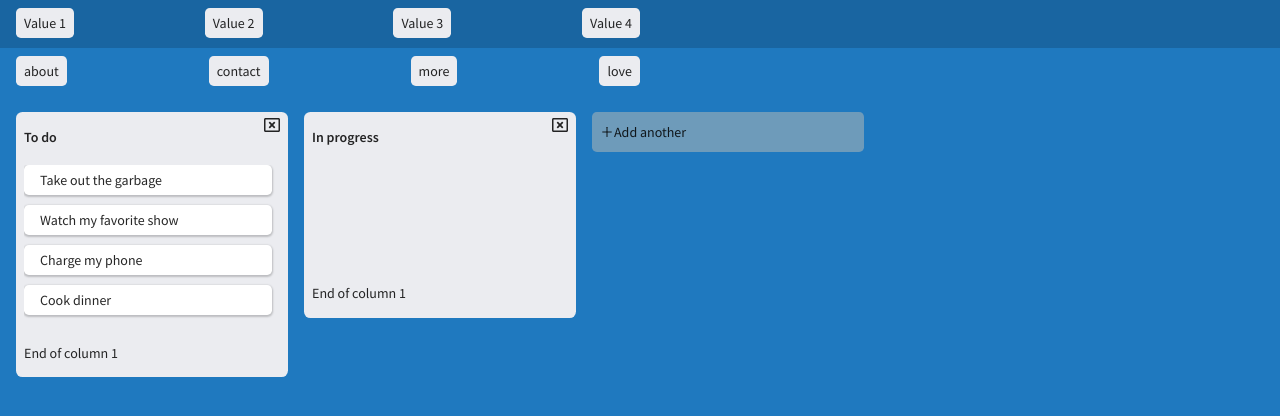
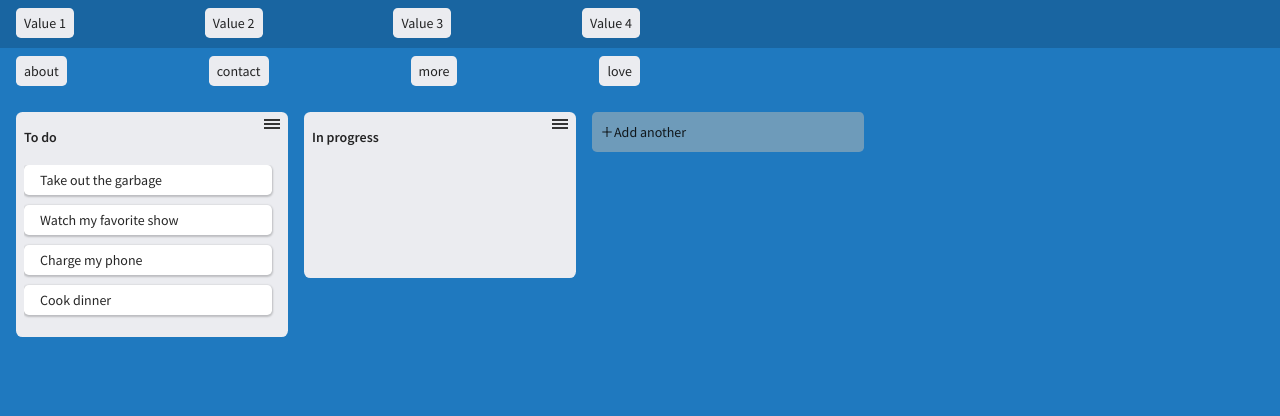
Before and after one commit to tienpham212/Trello-clone, a React (Create React App) app in the folder client/: page / in a window 1280 px wide. Shown: the top 416 px of the page. Built offline with nearby package versions, Linux system fonts and the light colour scheme.

Commit message:
Add new card column

```diff
--- a/client/src/components/BoardColumn/BoardColumn.module.css
+++ b/client/src/components/BoardColumn/BoardColumn.module.css
@@ -106,14 +106,27 @@
     top: .5rem;
 }
 
+.iconClose {
+    color: red;
+    font-size: 1.2rem;
+    cursor: pointer;
+    position: absolute;
+    right: 2rem;
+    top: .5rem;
+}
+
 .inputGroup {
     position: relative;
     width: 100%;
 }
-.iconClose {
+.iconCloseMenu {
     font-size: 1rem;
     cursor: pointer;
     position: absolute;
     right: .5rem;
     top: .3rem;
 }
+
+.sideMenuItem {
+    cursor: pointer;
+}
--- a/client/src/components/BoardColumn/components/BoardColumnSection/index.tsx
+++ b/client/src/components/BoardColumn/components/BoardColumnSection/index.tsx
@@ -18,8 +18,10 @@ import TaskColumn from "../../../TaskColumn";
 
 //REDUX
 import {connect, ConnectedProps} from "react-redux";
-import {editColumnTitle, deleteColumn} from "../../../../redux/features/boardSlice";
+import {editColumnTitle, deleteColumn, addNewCardToColumn} from "../../../../redux/features/boardSlice";
 import {RootState} from "../../../../redux/store";
+import MenuIcon from "../../../MenuIcon";
+import testThunk from "../../../../redux/thunks/collumnThunk";
 
 
 
@@ -30,9 +32,19 @@ interface BoardColumnSectionProps extends React.HTMLAttributes<HTMLDivElement> ,
   innerRef: any;
 }
 class BoardColumnSection extends React.Component<BoardColumnSectionProps> {
-  state: {isTitleClick: boolean; columnTitle: string} = {
+
+  state: {
+    isTitleClick: boolean;
+    columnTitle: string;
+    addCardContent: string;
+    isMenuOpen: boolean;
+    isCardAddClick: boolean;
+  } = {
     isTitleClick: false,
     columnTitle: "",
+    isMenuOpen: false,
+    isCardAddClick: false,
+    addCardContent: "",
   };
 
   constructor(props) {
@@ -47,7 +59,6 @@ class BoardColumnSection extends React.Component<BoardColumnSectionProps> {
         isTitleClick: false,
         columnTitle: this.props.taskColumn?.title,
       });
-
     }
   }
 
@@ -61,12 +72,21 @@ class BoardColumnSection extends React.Component<BoardColumnSectionProps> {
   }
 
   render() {
-    const {taskColumn, provided, innerRef, cards, editColumnTitle, deleteColumn} = this.props;
+    const {
+      taskColumn,
+      provided,
+      innerRef,
+      cards,
+      editColumnTitle,
+      deleteColumn,
+      addNewCardToColumn,
+      testThunk
+    } = this.props;
     let {cardOrder, id, title} = taskColumn;
 
     const handleInput = (e) => {
-      const value = e.target.value;
-      this.setState({...this.state, columnTitle: value});
+      const {value, name} = e.target;
+      this.setState({...this.state, [name]: value});
     };
 
     const hanldeTitleChange = () => {
@@ -85,6 +105,15 @@ class BoardColumnSection extends React.Component<BoardColumnSectionProps> {
 
     const handleDeleteColumn = () => {
       deleteColumn({columnId: id});
+    };
+
+    const confirmAddCard = () => {
+      addNewCardToColumn({columnId: id , cardContent: this.state.addCardContent});
+      this.setState({...this.state, isCardAddClick: false, addCardContent: ""});
+    }
+
+    const closeAddCard = () => {
+      this.setState({...this.state, isCardAddClick: false, addCardContent: ""});
     }
 
     return (
@@ -106,6 +135,7 @@ class BoardColumnSection extends React.Component<BoardColumnSectionProps> {
                 {this.state.isTitleClick ? (
                   <div className={styles.inputGroup}>
                     <Input
+                      name="columnTitle"
                       value={this.state.columnTitle}
                       onChange={handleInput}
                       onKeyDown={handleTitleChangeOnKeyDown}
@@ -120,20 +150,65 @@ class BoardColumnSection extends React.Component<BoardColumnSectionProps> {
                 )}
               </div>
               {!this.state.isTitleClick && (
+                <MenuIcon
+                  handleClick={() => {
+                    this.setState({
+                      ...this.state,
+                      isMenuOpen: !this.state.isMenuOpen,
+                    });
+                  }}
+                  isMenuOpen={this.state.isMenuOpen}
+                  cssClass={styles.iconCloseMenu}
+                  title="List Actions"
+                  content={
+                    <div>
                       <Popconfirm
                         title="Are you sure to delete this task?"
                         onConfirm={handleDeleteColumn}
                         okText="Yes"
-                  cancelText="No">
-                  <FaRegWindowClose
-                    className={styles.iconClose}
-                    // onClick={handleDeleteColumn}
+                        cancelText="No"
+                        placement="right">
+                        <p className={styles.sideMenuItem}>Delete Column...</p>
+                      </Popconfirm>
+                      <p
+                        className={styles.sideMenuItem}
+                        onClick={() => {
+                          this.setState({
+                            ...this.state,
+                            isCardAddClick: true,
+                            isMenuOpen: false,
+                          });
+                        }}>
+                        Add Card...
+                      </p>
+                    </div>
+                  }
                 />
-                </Popconfirm>
               )}
 
               <Droppable droppableId={id} type="task">
                 {(provided, snapshot) => (
+                  <>
+                    {this.state.isCardAddClick && (
+                      <div className={styles.inputGroup}>
+                        <Input
+                          name="addCardContent"
+                          value={this.state.addCardContent}
+                          onChange={handleInput}
+                          onKeyDown={handleTitleChangeOnKeyDown}
+                        />
+                        <div style={{display: "flex"}}>
+                          <FaRegCheckCircle
+                            className={styles.iconCheck}
+                            onClick={confirmAddCard}
+                          />
+                          <FaTrashAlt
+                            className={styles.iconClose}
+                            onClick={closeAddCard}
+                          />
+                        </div>
+                      </div>
+                    )}
                     <TaskColumn
                       isDraggingOver={false}
                       provided={provided}
@@ -158,9 +233,10 @@ class BoardColumnSection extends React.Component<BoardColumnSectionProps> {
                       })}
                       {provided.placeholder}
                     </TaskColumn>
+                  </>
                 )}
               </Droppable>
-              <Footer>End of column 1</Footer>
+              {/* <Footer>End of column 1</Footer> */}
             </Container>
           </div>
         }
@@ -174,6 +250,8 @@ const mapState = (state: RootState) => ({})
 const mapDispatch = {
   editColumnTitle,
   deleteColumn,
+  addNewCardToColumn,
+  testThunk,
 };
 
 const connector = connect(mapState, mapDispatch);
--- /dev/null
+++ b/client/src/components/MenuIcon/MenuIcon.module.css
@@ -0,0 +1,17 @@
+.bar1, .bar2, .bar3 {
+  width: 1rem;
+  height: .1rem;
+  background-color: #333;
+  margin: .15rem 0;
+  transition: 0.4s;
+}
+
+.change .bar1 {
+  transform: translate(0, .2rem) rotate(-45deg);
+}
+
+.change .bar2 {opacity: 0;}
+
+.change .bar3 {
+  transform: translate(0, -.3rem) rotate(45deg);
+}
--- /dev/null
+++ b/client/src/components/MenuIcon/index.tsx
@@ -0,0 +1,45 @@
+import React, {FC, useState} from "react";
+import {Button, Popover} from "antd";
+
+//CSS
+import styles from "./MenuIcon.module.css";
+import "antd/dist/antd.css";
+
+interface MenuIconProps {
+  isMenuOpen?: boolean;
+  cssClass?: string;
+  handleClick: () => void;
+  title?: string;
+  content?: React.ReactNode;
+}
+
+const MenuIcon: FC<MenuIconProps> = ({
+  isMenuOpen = false,
+  cssClass = "",
+  handleClick,
+  title,
+  content,
+}) => {
+  const handleIconClick = () => {
+    handleClick();
+  };
+  // popupVisible;
+  return (
+    <Popover
+      placement="right"
+      title={title}
+      content={content}
+      trigger="click"
+      visible={isMenuOpen}>
+      <div
+        className={`${isMenuOpen ? styles.change : ""} ${cssClass}`}
+        onClick={handleIconClick}>
+        <div className={styles.bar1}></div>
+        <div className={styles.bar2}></div>
+        <div className={styles.bar3}></div>
+      </div>
+    </Popover>
+  );
+};
+
+export default MenuIcon;
```
Also changed, not shown: client/src/components/BoardColumn/index.tsx (line endings or trailing spaces). Lines whose indentation alone changed are shown as unchanged.
